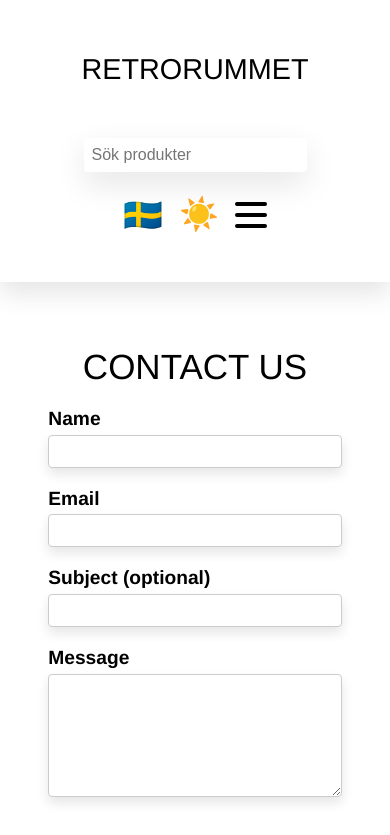
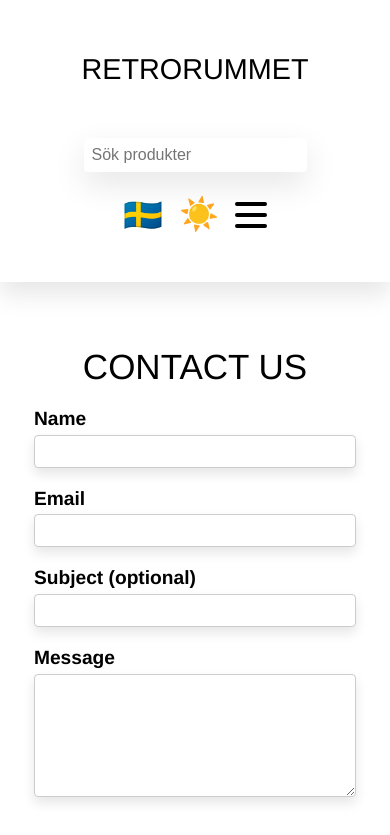
Before and after one commit to KristinaPalmquist/retrorummet, a Vue app: page /contact in a window 390 px wide. Shown: the top 835 px of the page. Built offline with nearby package versions, Linux system fonts and the light colour scheme.

Commit message:
Renamed About and Contact to align with other Views

```diff
--- a/src/style.css
+++ b/src/style.css
@@ -157,10 +157,10 @@ textarea:-moz-autofill {
 @media only screen and (max-width: 768px) {
   .component-container {
     width: calc(100% - 2rem);
-    margin: 0;
-    padding: 0 1rem;
-    overflow: hidden;
+    margin: 0 auto;
   }
+
+
 
   .message {
     font-size: 1.5rem;
--- a/src/views/AboutUs.vue
+++ b/src/views/AboutView.vue
@@ -1,7 +1,7 @@
 <script setup></script>
 
 <template>
-  <div id="about-us">
+  <div id="about-view">
     <div class="component-container">
       <h1 class="header-about">About Us</h1>
       <section class="introduction">
@@ -73,11 +73,10 @@
 </template>
 
 <style scoped>
- #about-us {
-
+#about-view {
   width: 100%;
   overflow: hidden;
- margin: 0;
+  margin: 0;
   padding: 0;
 }
 .header-about {
@@ -86,12 +85,13 @@
 
 .introduction {
   padding: 0 0 5rem 0;
+  position: relative;
 }
 
 .team,
 .values {
   padding: 5rem 0;
-  /* */
+  position: relative;
 }
 
 .image {
@@ -203,9 +203,51 @@
 
 .values .image3 {
   grid-area: image3;
-  background-image: url('../assets/img/sideboard/uno.jpg');
+  background-image: url('../assets/img/storage/uno.jpg');
   width: 60vw;
   margin-left: -20vw;
-  /* height: 50vh; */
+}
+
+@media (max-width: 768px) {
+  /* .introduction {
+    grid-template-areas:
+      'content-about1'
+      'image1'
+      'content-about2'
+      'content-about3';
+  }
+
+  .team {
+    grid-template-areas:
+      'header-team'
+      'content-team'
+      'image2';
+  }
+
+  .values {
+    grid-template-areas:
+      'header-values'
+      'content-values'
+      'image3';
+  }
+
+  #about-view h1 {
+    text-align: center;
+  } */
+
+  /* .image1 {
+ position: absolute;
+  margin-left: 0vw;
+  left: 0%;
+  transform: translateX(-20%);
+  } */
+
+  /* .image2 {
+
+  }
+
+  .image3 {
+
+  } */
 }
 </style>
```
Also changed, not shown: src/router/index.js (+8 -15 lines), src/views/ContactView.vue (renamed from src/views/ContactUs.vue).
